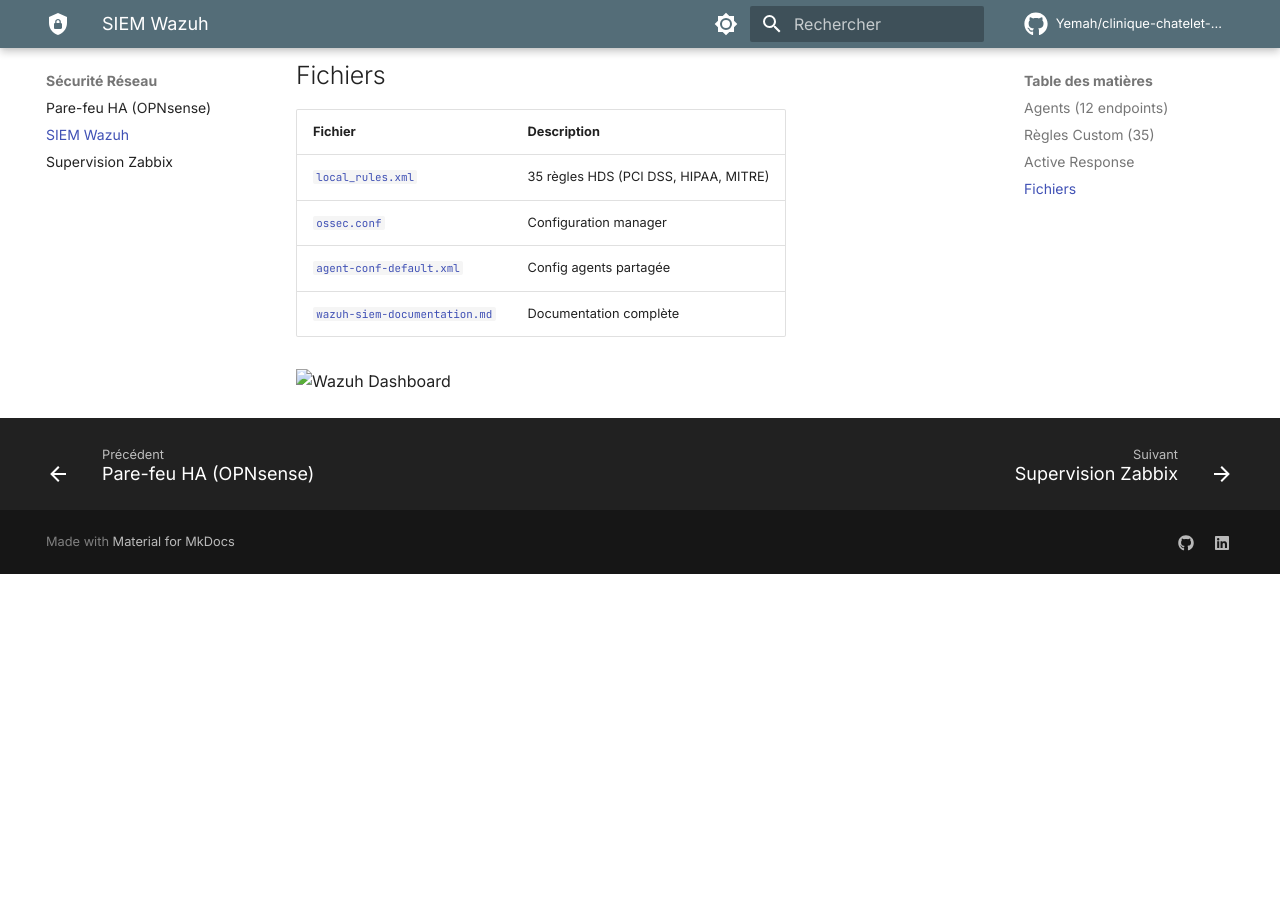
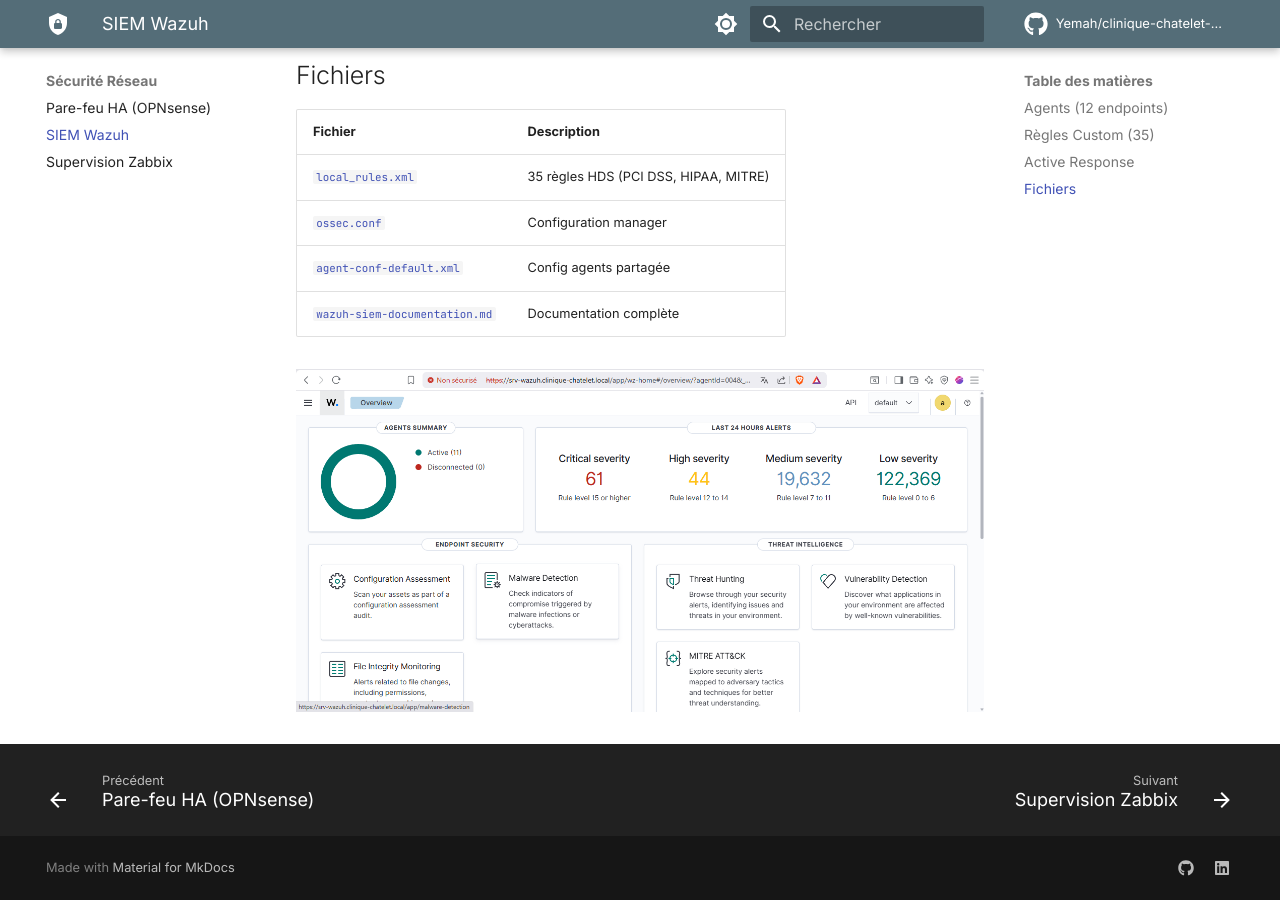
Before and after one commit to Yemah/clinique-chatelet-secure-infra, an MkDocs documentation site: the page built from docs/security/wazuh.md, in a window 1280 px wide and 900 px high, scrolled down 1786 px. Built offline with MkDocs 1.6.1 and Material for MkDocs 9.7.7, drawn with Linux system fonts in a browser that asks for light colours; comment, search, counter and statistics services are not loaded; before the commit the page ends 2360 px from its top, so only the background shows below that.

Commit message:
Update wazuh.md

```diff
--- a/docs/security/wazuh.md
+++ b/docs/security/wazuh.md
@@ -50,4 +50,4 @@
 | [`agent-conf-default.xml`](https://github.com/Yemah/clinique-chatelet-secure-infra/blob/main/configs/wazuh/agent-conf-default.xml) | Config agents partagée |
 | [`wazuh-siem-documentation.md`](https://github.com/Yemah/clinique-chatelet-secure-infra/blob/main/configs/wazuh/wazuh-siem-documentation.md) | Documentation complète |
 
-![Wazuh Dashboard](../assets/screenshots/wazuh-01-dashboard-overview.png)
+![Wazuh Dashboard](../assets/screenshots/wazuh/wazuh-01-dashboard-overview.png)
```
